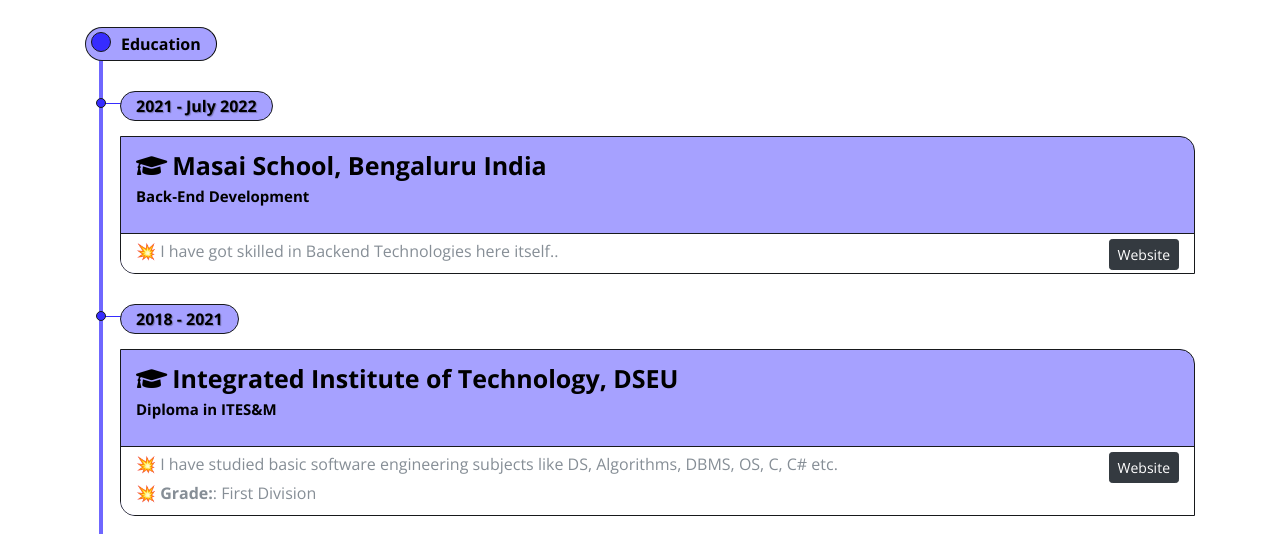
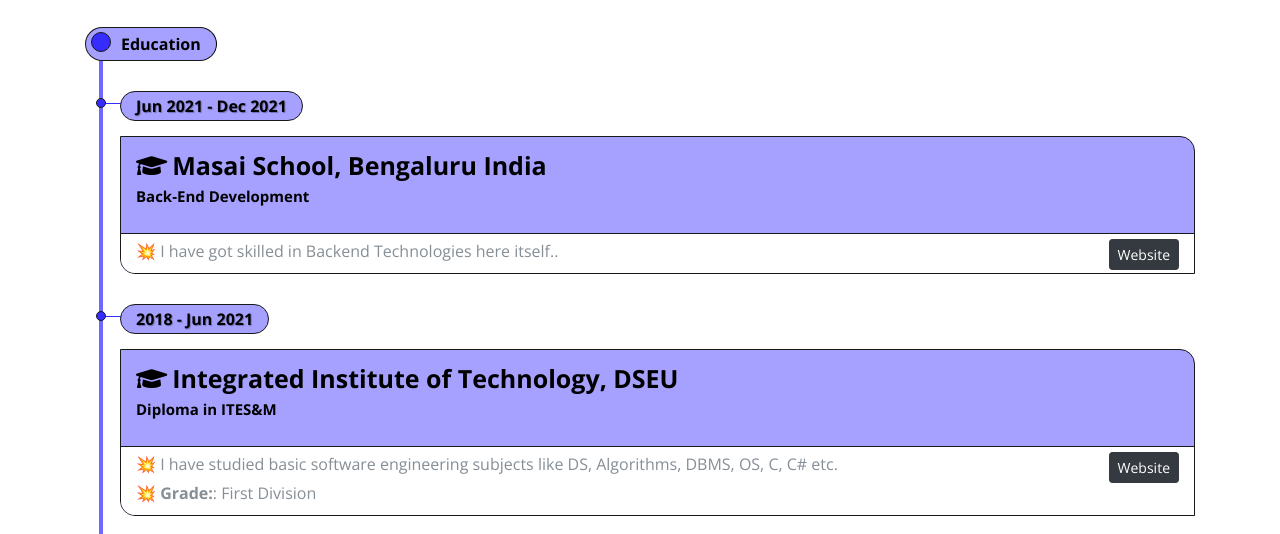
Before and after one commit to rahulraka/rahulraka.github.io, a plain HTML site: page Education.html in a window 1280 px wide. Shown: the part 626-1160 px from the top of the page. Drawn offline with nearby package versions, Linux system fonts and the light colour scheme; a web font is replaced by a local one.

Commit message:
Update Education.html

```diff
--- a/Education.html
+++ b/Education.html
@@ -84,7 +84,7 @@
                 </div>
                 <div class="timeline-section">
                     <div class="timeline-date">
-                        2021 - July 2022
+                       Jun 2021 - Dec 2021
                     </div>
                     <div class="row">
                         <div class="col-lg">
@@ -106,7 +106,7 @@
 
                 <div class="timeline-section">
                     <div class="timeline-date">
-                        2018 - 2021
+                        2018 - Jun 2021
                     </div>
                     <div class="row">
                         <div class="col-lg">
```
